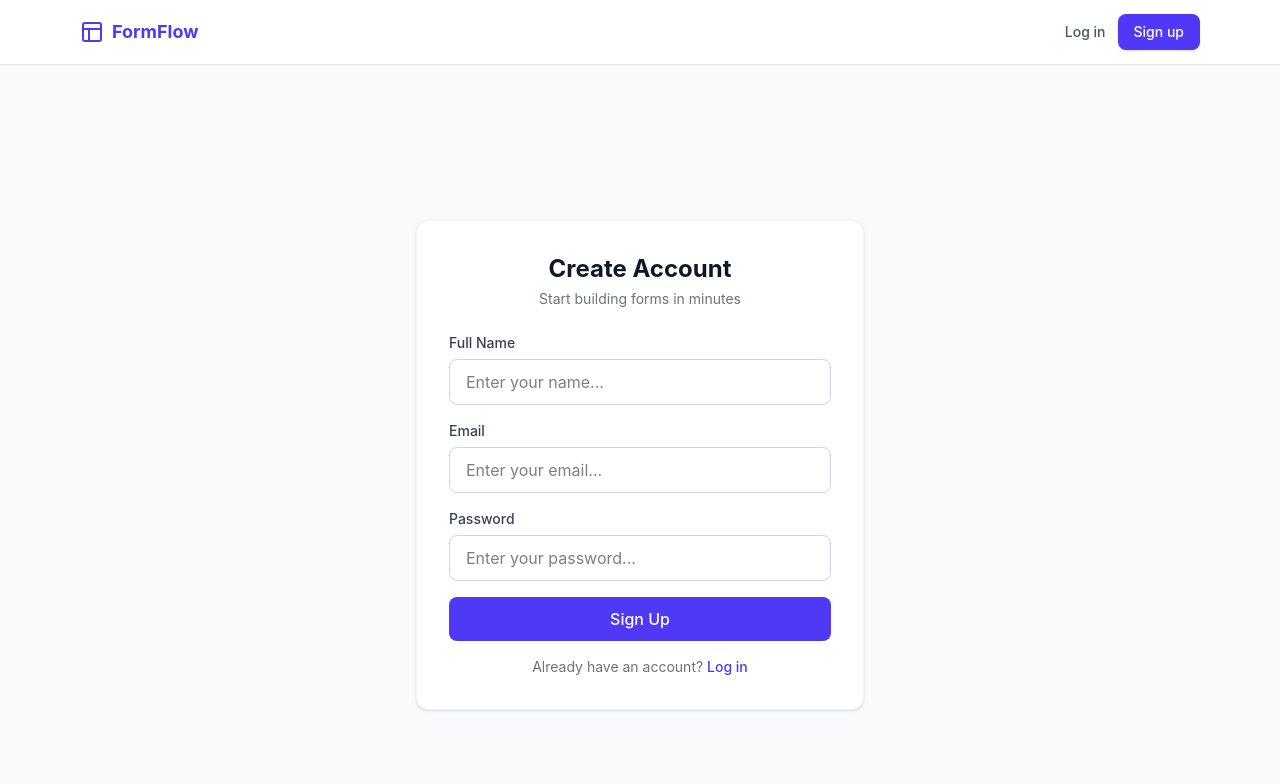
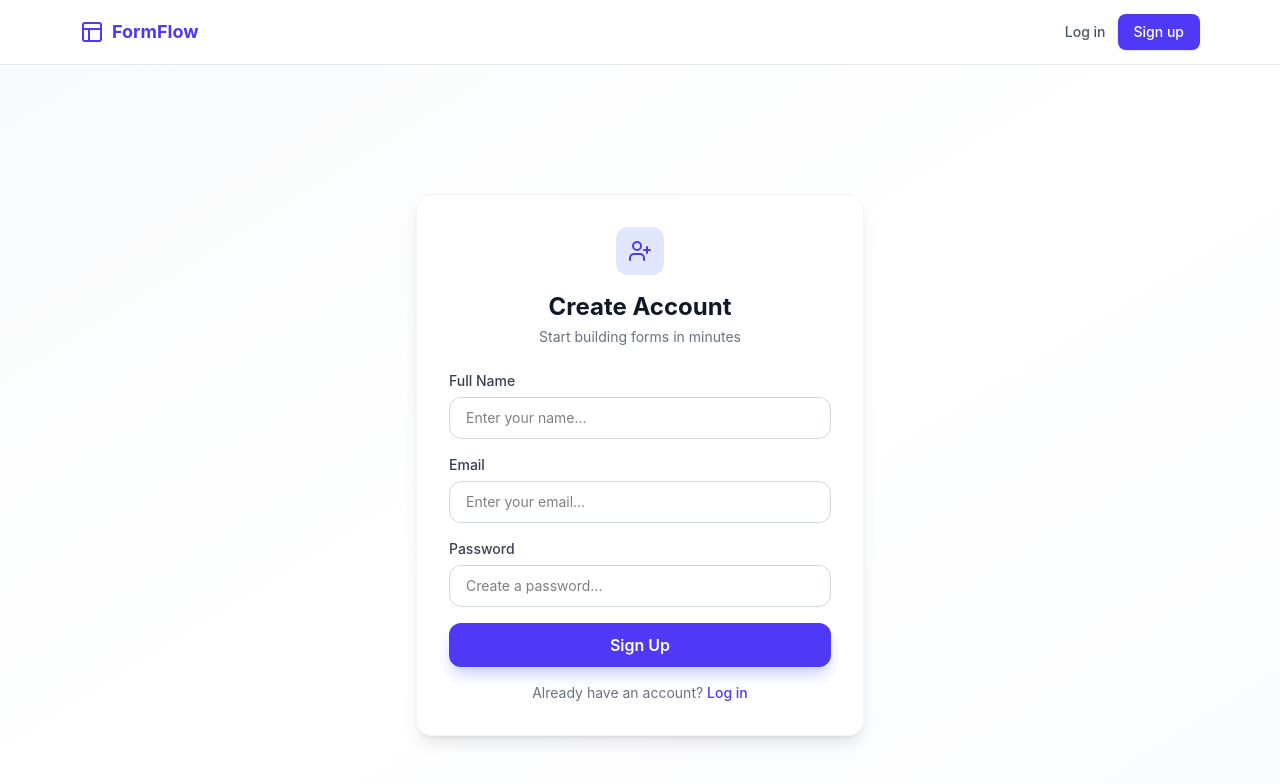
Before and after one commit to Ali-jalili/Form-Flow, a React (Vite) app: page /signup in a window 1280 px wide. Shown: the top 784 px of the page. Built offline with nearby package versions, Linux system fonts and the light colour scheme.

Commit message:
git add . git commit -m "style(auth): enhance login and signup pages with modern glass morphism design"

```diff
--- a/src/pages/LoginPage.jsx
+++ b/src/pages/LoginPage.jsx
@@ -4,6 +4,7 @@ import { useState } from "react";
 import useAuth from "../features/Auth/useAuth";
 import toast from "react-hot-toast";
 import { Link, useNavigate } from "react-router-dom";
+import { LogIn } from "lucide-react";
 
 function LoginPage() {
   const { handleLogin } = useAuth();
@@ -23,7 +24,7 @@ function LoginPage() {
 
     try {
       await handleLogin(email, password);
-      toast.success("Welcome back...");
+      toast.success("Welcome back!");
       navigate("/dashboard");
     } catch (error) {
       toast.error(error.message);
@@ -33,9 +34,12 @@ function LoginPage() {
   }
 
   return (
-    <div className="min-h-screen flex items-center justify-center bg-gray-50 px-4">
-      <div className="bg-white rounded-xl shadow-sm border border-gray-100 p-6 sm:p-8 w-full max-w-md">
+    <div className="min-h-screen flex items-center justify-center bg-gradient-to-br from-gray-50 via-white to-indigo-50/30 px-4">
+      <div className="bg-white/80 backdrop-blur-sm rounded-2xl shadow-lg border border-gray-100 p-6 sm:p-8 w-full max-w-md">
         {/* Header */}
+        <div className="w-12 h-12 bg-indigo-100 rounded-xl flex items-center justify-center mx-auto mb-4">
+          <LogIn className="w-6 h-6 text-indigo-600" />
+        </div>
         <h1 className="text-2xl font-bold text-gray-900 text-center">
           Welcome Back
         </h1>
@@ -45,7 +49,6 @@ function LoginPage() {
 
         {/* Form */}
         <form onSubmit={handleSubmit} className="space-y-4">
-          {/* Email */}
           <div>
             <label
               htmlFor="email"
@@ -59,11 +62,10 @@ function LoginPage() {
               type="email"
               placeholder="Enter your email..."
               id="email"
-              className="w-full px-4 py-2.5 border border-gray-300 rounded-lg focus:ring-2 focus:ring-indigo-500 focus:border-indigo-500 outline-none transition-shadow"
+              className="w-full px-4 py-2.5 border border-gray-300 rounded-xl focus:ring-2 focus:ring-indigo-500/20 focus:border-indigo-500 outline-none transition-all text-sm"
             />
           </div>
 
-          {/* Password */}
           <div>
             <label
               htmlFor="password"
@@ -77,26 +79,24 @@ function LoginPage() {
               type="password"
               placeholder="Enter your password..."
               id="password"
-              className="w-full px-4 py-2.5 border border-gray-300 rounded-lg focus:ring-2 focus:ring-indigo-500 focus:border-indigo-500 outline-none transition-shadow"
+              className="w-full px-4 py-2.5 border border-gray-300 rounded-xl focus:ring-2 focus:ring-indigo-500/20 focus:border-indigo-500 outline-none transition-all text-sm"
             />
           </div>
 
-          {/* Submit */}
           <button
             disabled={isLoading}
             type="submit"
-            className="w-full bg-indigo-600 hover:bg-indigo-700 text-white font-medium py-2.5 px-4 rounded-lg transition-colors disabled:opacity-50 disabled:cursor-not-allowed"
+            className="w-full bg-indigo-600 hover:bg-indigo-700 text-white font-semibold py-2.5 px-4 rounded-xl transition-all duration-200 shadow-lg shadow-indigo-200 hover:shadow-xl hover:shadow-indigo-300 disabled:opacity-50 disabled:cursor-not-allowed"
           >
             {isLoading ? "Logging in..." : "Log in"}
           </button>
         </form>
 
-        {/* Footer */}
         <p className="text-sm text-gray-500 text-center mt-4">
-          Don't have an account?{" "}
+          Don&apos;t have an account?{" "}
           <Link
             to="/signup"
-            className="text-indigo-600 hover:underline font-medium"
+            className="text-indigo-600 hover:text-indigo-700 font-medium"
           >
             Sign up
           </Link>
--- a/src/pages/SignupPage.jsx
+++ b/src/pages/SignupPage.jsx
@@ -4,11 +4,11 @@ import { useState } from "react";
 import useAuth from "../features/Auth/useAuth";
 import toast from "react-hot-toast";
 import { Link, useNavigate } from "react-router-dom";
+import { UserPlus } from "lucide-react";
 
 function SignupPage() {
   const { handleSignup } = useAuth();
   const navigate = useNavigate();
-
   const [name, setName] = useState("");
   const [email, setEmail] = useState("");
   const [password, setPassword] = useState("");
@@ -25,7 +25,7 @@ function SignupPage() {
 
     try {
       await handleSignup(email, password, name);
-      toast.success("Welcome...");
+      toast.success("Account created! Welcome aboard!");
       navigate("/dashboard");
     } catch (error) {
       toast.error(error.message);
@@ -35,9 +35,12 @@ function SignupPage() {
   }
 
   return (
-    <div className="min-h-screen flex items-center justify-center bg-gray-50 px-4">
-      <div className="bg-white rounded-xl shadow-sm border border-gray-100 p-6 sm:p-8 w-full max-w-md">
+    <div className="min-h-screen flex items-center justify-center bg-gradient-to-br from-gray-50 via-white to-indigo-50/30 px-4">
+      <div className="bg-white/80 backdrop-blur-sm rounded-2xl shadow-lg border border-gray-100 p-6 sm:p-8 w-full max-w-md">
         {/* Header */}
+        <div className="w-12 h-12 bg-indigo-100 rounded-xl flex items-center justify-center mx-auto mb-4">
+          <UserPlus className="w-6 h-6 text-indigo-600" />
+        </div>
         <h1 className="text-2xl font-bold text-gray-900 text-center">
           Create Account
         </h1>
@@ -47,7 +50,6 @@ function SignupPage() {
 
         {/* Form */}
         <form onSubmit={handleSubmit} className="space-y-4">
-          {/* Name */}
           <div>
             <label
               htmlFor="name"
@@ -61,11 +63,10 @@ function SignupPage() {
               type="text"
               placeholder="Enter your name..."
               id="name"
-              className="w-full px-4 py-2.5 border border-gray-300 rounded-lg focus:ring-2 focus:ring-indigo-500 focus:border-indigo-500 outline-none transition-shadow"
+              className="w-full px-4 py-2.5 border border-gray-300 rounded-xl focus:ring-2 focus:ring-indigo-500/20 focus:border-indigo-500 outline-none transition-all text-sm"
             />
           </div>
 
-          {/* Email */}
           <div>
             <label
               htmlFor="email"
@@ -79,11 +80,10 @@ function SignupPage() {
               type="email"
               placeholder="Enter your email..."
               id="email"
-              className="w-full px-4 py-2.5 border border-gray-300 rounded-lg focus:ring-2 focus:ring-indigo-500 focus:border-indigo-500 outline-none transition-shadow"
+              className="w-full px-4 py-2.5 border border-gray-300 rounded-xl focus:ring-2 focus:ring-indigo-500/20 focus:border-indigo-500 outline-none transition-all text-sm"
             />
           </div>
 
-          {/* Password */}
           <div>
             <label
               htmlFor="password"
@@ -95,28 +95,26 @@ function SignupPage() {
               value={password}
               onChange={(e) => setPassword(e.target.value)}
               type="password"
-              placeholder="Enter your password..."
+              placeholder="Create a password..."
               id="password"
-              className="w-full px-4 py-2.5 border border-gray-300 rounded-lg focus:ring-2 focus:ring-indigo-500 focus:border-indigo-500 outline-none transition-shadow"
+              className="w-full px-4 py-2.5 border border-gray-300 rounded-xl focus:ring-2 focus:ring-indigo-500/20 focus:border-indigo-500 outline-none transition-all text-sm"
             />
           </div>
 
-          {/* Submit */}
           <button
             disabled={isLoading}
             type="submit"
-            className="w-full bg-indigo-600 hover:bg-indigo-700 text-white font-medium py-2.5 px-4 rounded-lg transition-colors disabled:opacity-50 disabled:cursor-not-allowed"
+            className="w-full bg-indigo-600 hover:bg-indigo-700 text-white font-semibold py-2.5 px-4 rounded-xl transition-all duration-200 shadow-lg shadow-indigo-200 hover:shadow-xl hover:shadow-indigo-300 disabled:opacity-50 disabled:cursor-not-allowed"
           >
             {isLoading ? "Creating account..." : "Sign Up"}
           </button>
         </form>
 
-        {/* Footer */}
         <p className="text-sm text-gray-500 text-center mt-4">
           Already have an account?{" "}
           <Link
             to="/login"
-            className="text-indigo-600 hover:underline font-medium"
+            className="text-indigo-600 hover:text-indigo-700 font-medium"
           >
             Log in
           </Link>
```
